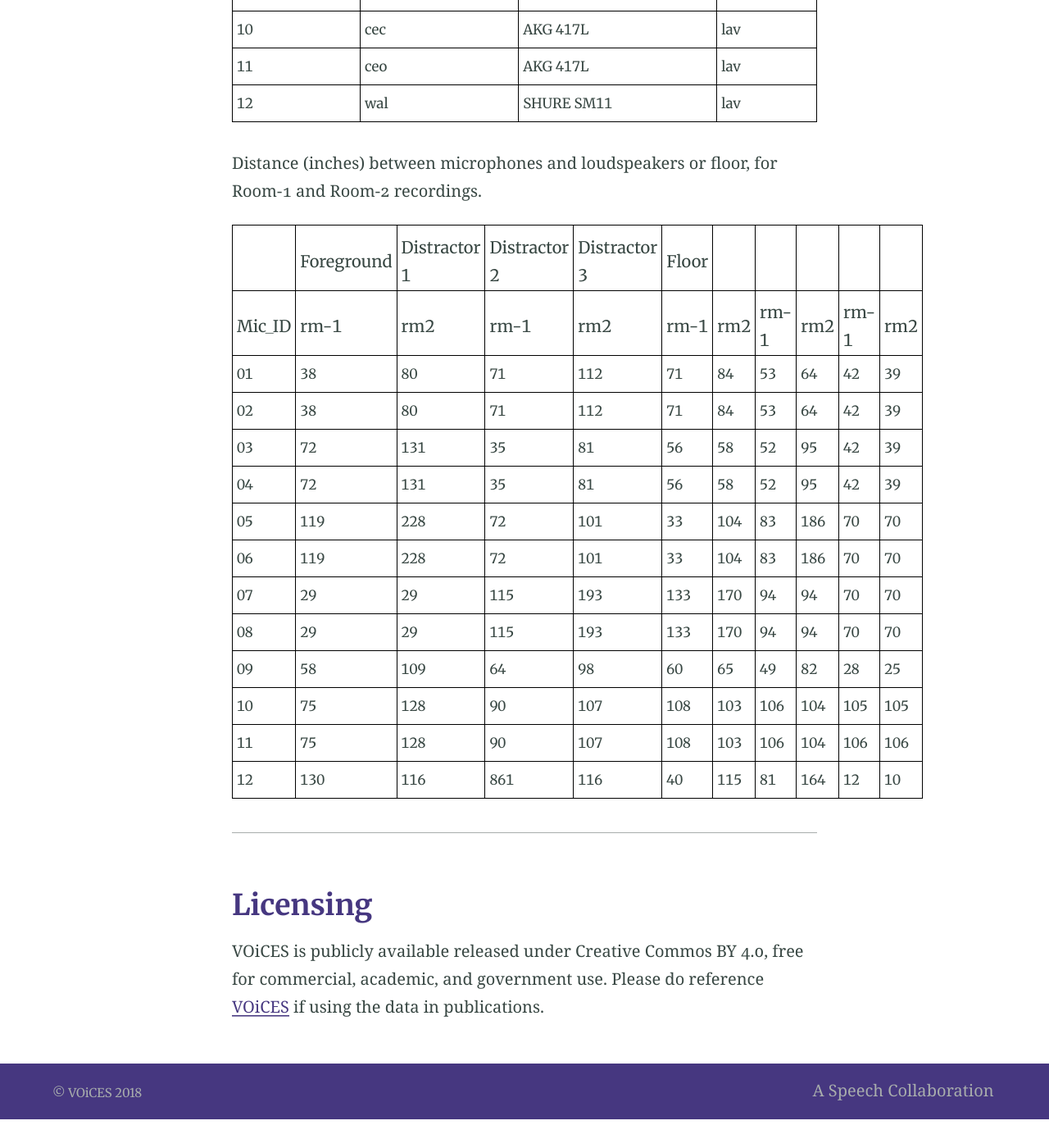
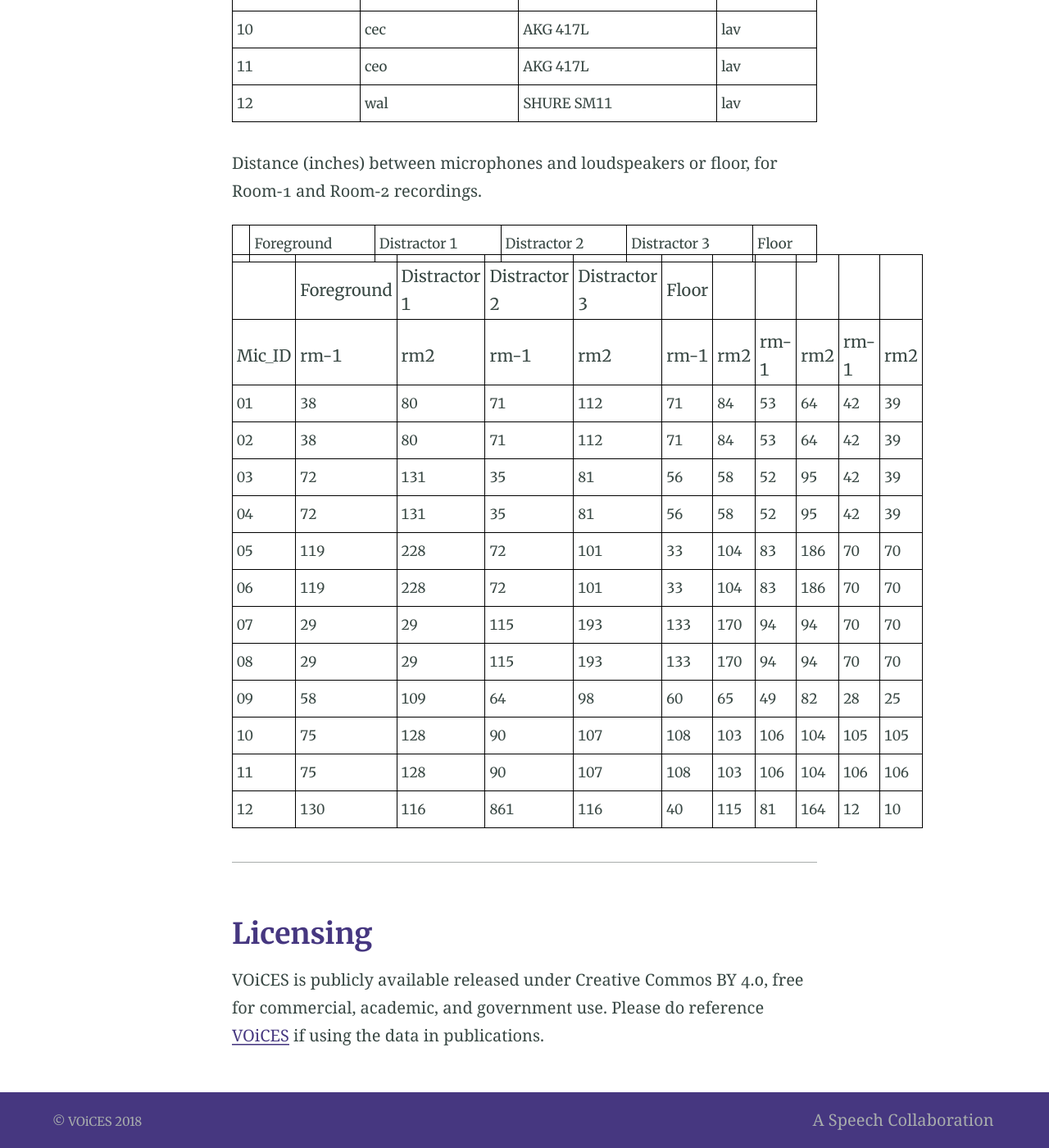
Before and after one commit to IQTLabs/voices, a Jekyll site: the page built from Lab41-SRI-VOiCES_README.md, in a window 1280 px wide and 1400 px high, scrolled down 6282 px. Shown: the whole window at 82% size. Built offline with Jekyll 4.4.1, drawn with Linux system fonts in a browser that asks for light colours; our own code applies the rules of GitHub Pages for plain Markdown files; before the commit the page ends 7647 px from its top, so only the background shows below that.

Commit message:
fixing readme

```diff
--- a/Lab41-SRI-VOiCES_README.md
+++ b/Lab41-SRI-VOiCES_README.md
@@ -144,6 +140,16 @@
     padding: 5px;
 }
 </style>
+|        | Foreground  | Distractor 1 | Distractor 2 | Distractor 3 |     Floor
+
+<style>
+table, th, td {
+    border: 1px solid black;
+}
+th, td {
+    padding: 5px;
+}
+</style>
 
 |        | Foreground  | Distractor 1 | Distractor 2 | Distractor 3 |     Floor
 | Mic_ID | rm-1 | rm2  | rm-1 | rm2   | rm-1 | rm2   | rm-1 | rm2   | rm-1 | rm2   |
```
Also changed, not shown: other parts of Lab41-SRI-VOiCES_README.md (+0 -4 lines).
